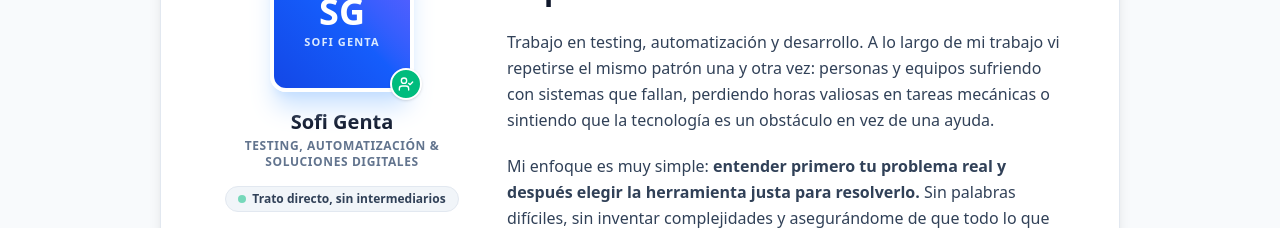
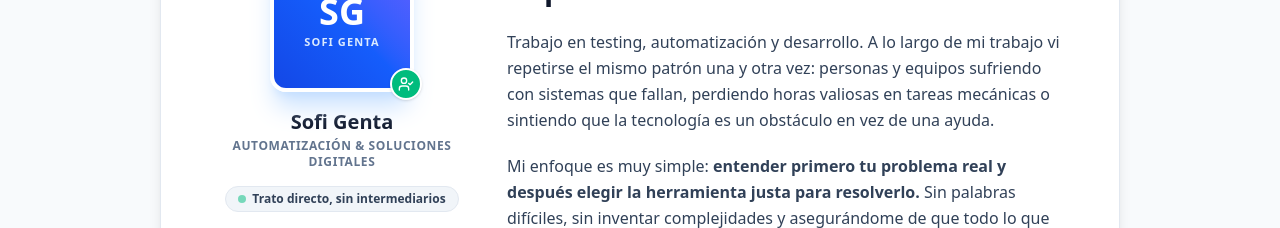
Before and after one commit to sofiigentaa/SG, a React (Vite) app: page / in a window 1280 px wide. Shown: the part 9420-9648 px from the top of the page. Built offline with nearby package versions, Linux system fonts and the light colour scheme.

Commit message:
Update AboutSection.tsx

```diff
--- a/src/components/AboutSection.tsx
+++ b/src/components/AboutSection.tsx
@@ -27,7 +27,7 @@ export const AboutSection: React.FC = () => {
                 Sofi Genta
               </h3>
               <p className="text-xs font-semibold text-slate-500 uppercase tracking-wider mt-0.5">
-                Testing, Automatización & Soluciones Digitales
+                Automatización & Soluciones Digitales
               </p>
             </div>
 
```
